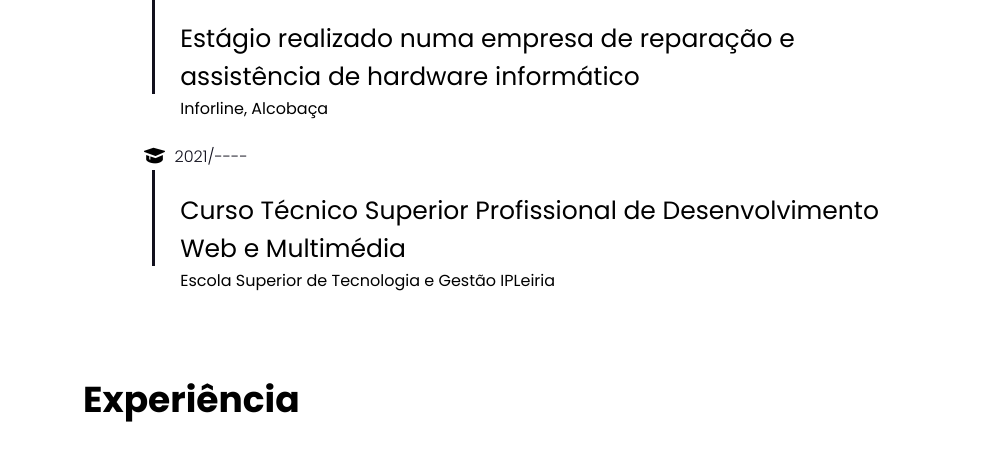
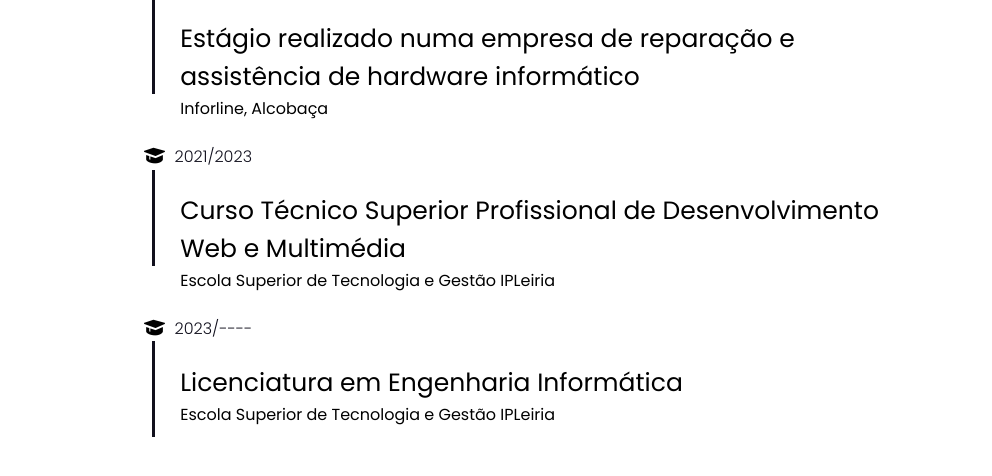
Before and after one commit to ro0mk/CurriculumVitae, a plain HTML site: page index.html in a window 1280 px wide. Shown: the part 1784-2260 px from the top of the page, without its empty margins (270-1262 px from the left). Drawn offline with nearby package versions, Linux system fonts and the light colour scheme.

Commit message:
Update index.html

```diff
--- a/index.html
+++ b/index.html
@@ -165,10 +165,19 @@
             <div class="ion-icon1">
                 <i class='bx bxs-graduation'></i>
                 <span class="line"></span>
-                <p class="data">2021/----</p>
+                <p class="data">2021/2023</p>
             </div>
             <div class="barra">
                 <p class="curso">Curso Técnico Superior Profissional de Desenvolvimento Web e Multimédia</p>
+                <p class="escola">Escola Superior de Tecnologia e Gestão IPLeiria</p>
+            </div>
+            <div class="ion-icon1">
+                <i class='bx bxs-graduation'></i>
+                <span class="line"></span>
+                <p class="data">2023/----</p>
+            </div>
+            <div class="barra">
+                <p class="curso">Licenciatura em Engenharia Informática</p>
                 <p class="escola">Escola Superior de Tecnologia e Gestão IPLeiria</p>
             </div>
 
```
